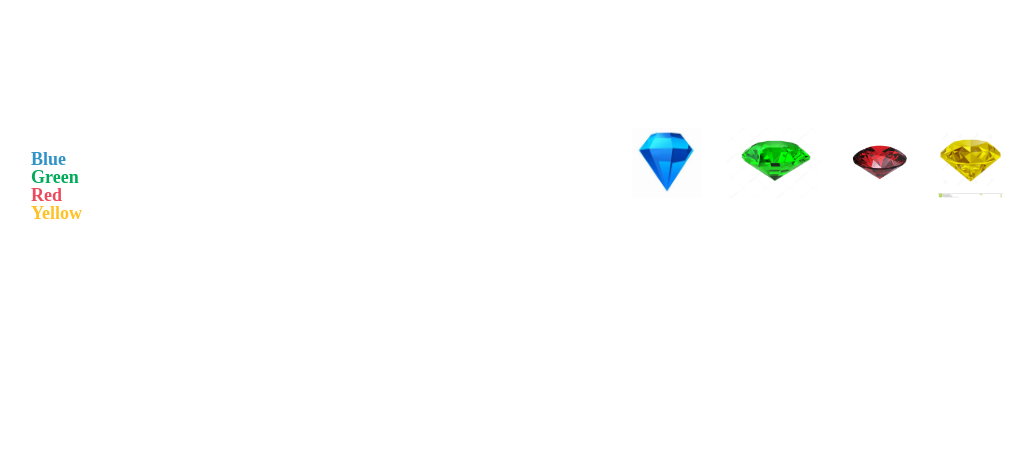
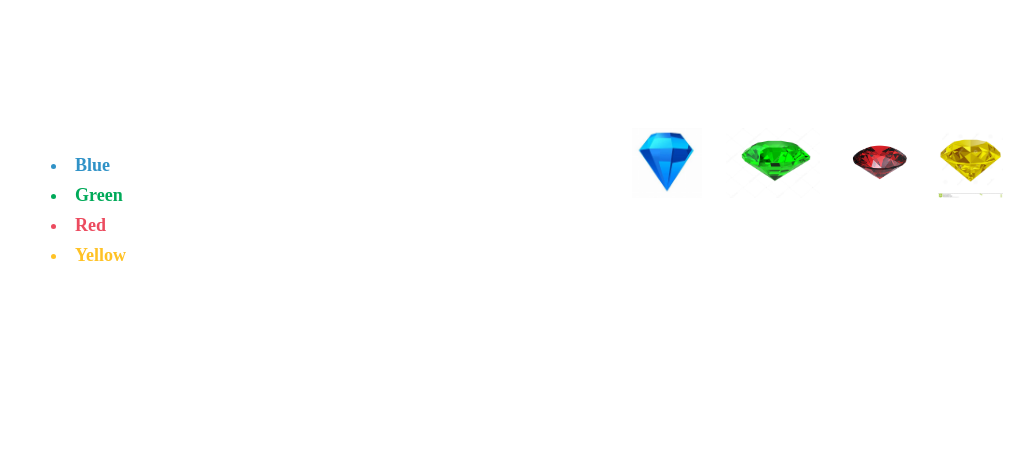
Before and after one commit to Shirinkh60/unit-4-game, a plain HTML site: page index.html in a window 1280 px wide. Shown: the part 59-525 px from the top of the page, without its empty margins (52-1086 px from the left). Drawn offline with nearby package versions, Linux system fonts and the light colour scheme.

Commit message:
changing

```diff
--- a/assets/css/style.css
+++ b/assets/css/style.css
@@ -34,6 +34,15 @@ div.header{
    border : 3px double white;
     width: 500px;
     padding: 10px;
+}
+
+ol{
+	list-style: decimal inside;
+}
+ul {
+	list-style: disc inside;
+    text-indent: 20px;
+    line-height: 30px;
 }
 
 .numberToMatch {
```
